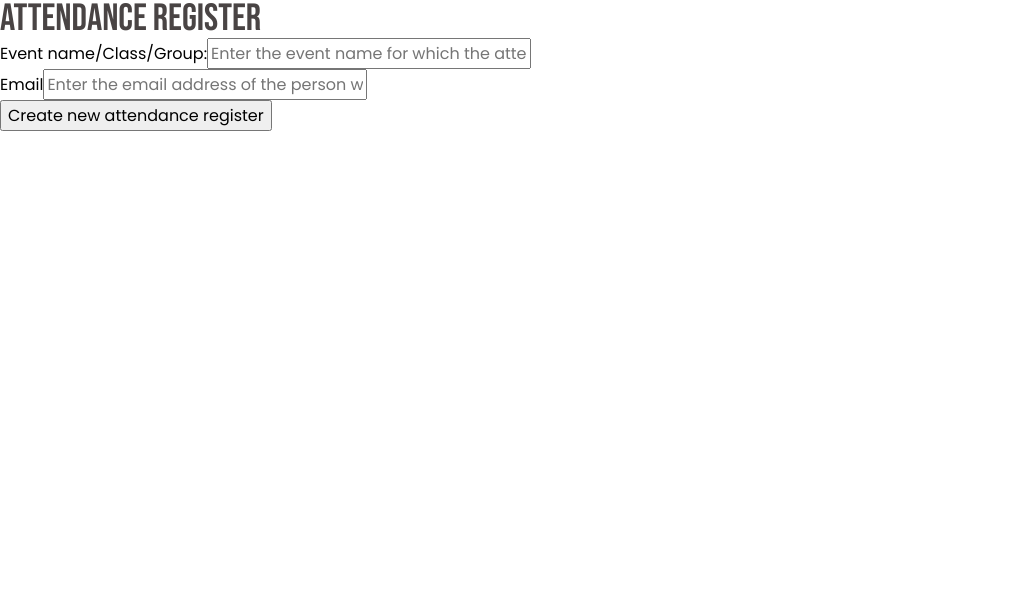
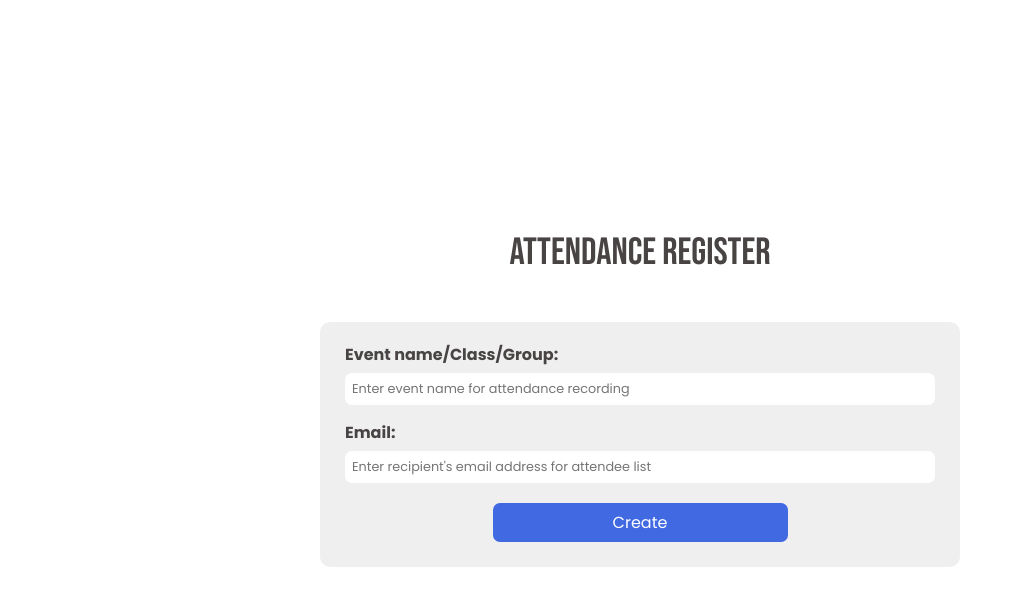
Before and after one commit to Janaina-MJ/attendance-register, a React (Vite) app in the folder web/: page / in a window 1280 px wide. Shown: the top 606 px of the page, without its empty margins (0-1023 px from the left). Built offline with nearby package versions, Linux system fonts and the light colour scheme.

Commit message:
feat: Add style to login page

```diff
--- a/web/src/pages/Login/index.jsx
+++ b/web/src/pages/Login/index.jsx
@@ -19,7 +19,7 @@ export function Login() {
     }
 
     return (
-        <div>
+        <div className='login-container'>
             <h1>Attendance Register</h1>
             <form className='form' onSubmit={createRegister}>
                 <div className='field-set'>
@@ -29,20 +29,20 @@ export function Login() {
                         type="text"
                         id='event-name'
                         name='name'
-                        placeholder='Enter the event name for which the attendance is being recorded'
+                        placeholder='Enter event name for attendance recording'
                         onChange={(e)=> setName(e.target.value)}
                         value={name}
                         required />
                 </div>
 
                 <div className='field-set'>
-                    <label htmlFor="email" className='field-title'>Email</label>
+                    <label htmlFor="email" className='field-title'>Email:</label>
                     <input
                         className='fields'
                         type="email"
                         id='email'
                         name='email'
-                        placeholder='Enter the email address of the person who will receive the list of attendees'
+                        placeholder="Enter recipient's email address for attendee list"
                         onChange={(e)=> setEmail(e.target.value)}
                         value={email}
                         required />
@@ -53,7 +53,7 @@ export function Login() {
                 </div>
 
                 <div className='field-set'>
-                    <button className='submit-form-button' type='submit'>Create new attendance register</button>
+                    <button className='submit-form-button' type='submit'>Create</button>
                 </div>
 
             </form>
--- a/web/src/pages/Login/styles.css
+++ b/web/src/pages/Login/styles.css
@@ -0,0 +1,56 @@
+.login-container {
+    width: 100vw;
+    height: 100vh;
+    display: flex;
+    flex-direction: column;
+    justify-content: center;
+    align-items: center;
+    gap: 50px;
+}
+
+.form {
+    background-color: #efefef;
+    width: 50%;
+    display: flex;
+    flex-direction: column;
+    justify-content: center;
+    align-items: center;
+    border-radius: 10px;
+    padding: 25px;
+}
+
+.field-set {
+    width: 100%;
+    height: auto;
+    display: flex;
+    flex-direction: column;
+    justify-content: center;
+    gap: 10px;
+}
+
+.field-title {
+    font-weight: bold;
+    color: rgb(73, 68, 68);
+}
+
+.fields {
+    padding: 7px;
+    font-size: 0.8rem;
+    border-radius: 7px;
+    border: none;
+    margin-bottom: 20px;
+}
+
+.submit-form-button {
+    width: 50%;
+    align-self: center;
+    border-radius: 7px;
+    background-color: royalblue;
+    color: white;
+    padding: 7px;
+    border: none;
+}
+
+.submit-form-button:hover {
+    filter: brightness(0.9);
+}
```
